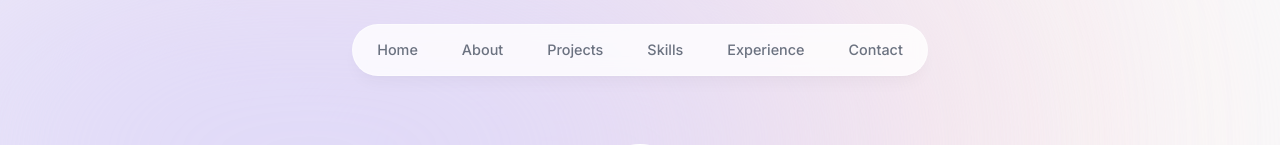
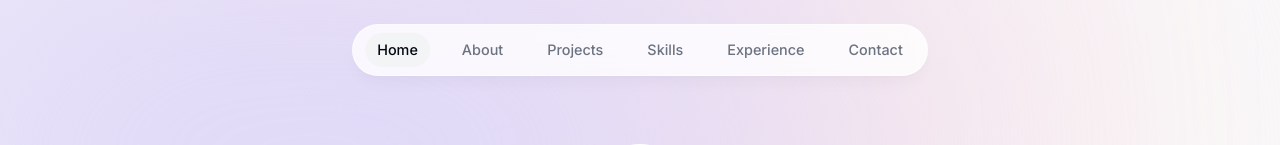
Before and after one commit to trile-it/tri-le-portfolio, a Next.js app: page / in a window 1280 px wide. Shown: the top 145 px of the page. Built offline with nearby package versions, Linux system fonts and the light colour scheme; grey boxes are pictures that could not be loaded.

Commit message:
animate active header name

```diff
--- a/package.json
+++ b/package.json
@@ -9,6 +9,7 @@
     "lint": "next lint"
   },
   "dependencies": {
+    "clsx": "^2.1.1",
     "framer-motion": "^11.1.9",
     "next": "14.2.3",
     "react": "^18",
--- a/src/components/header.tsx
+++ b/src/components/header.tsx
@@ -1,11 +1,14 @@
 "use client"
 
 import { links } from "@/lib/data";
+import clsx from "clsx";
 import { motion } from "framer-motion";
 import Link from "next/link";
-import React from 'react';
+import React, { useState } from 'react';
 
 function Header() {
+  const [activeSection, setActiveSection] = useState("Home");
+
   return (
     <header className="z-[999] relative">
       <motion.div
@@ -42,6 +45,7 @@ function Header() {
           {links.map(link => (
             <motion.li
               className="
+                relative
                 h-3/4
                 flex justify-center items-center
               "
@@ -50,15 +54,29 @@ function Header() {
               animate={{ y: 0, opacity: 1 }}
             >
               <Link
-                className="
-                  w-full
-                  flex justify-center items-center
-                  px-3 py-3
-                  hover:text-gray-950 transition
-                "
+                className={clsx(
+                  "flex justify-center items-center",
+                  "w-full px-3 py-3",
+                  "hover:text-gray-950 transition",
+                  {
+                    "text-gray-950": activeSection === link.name
+                  })}
                 href={link.hash}
+                onClick={() => setActiveSection(link.name)}
               >
                 {link.name}
+
+                {link.name === activeSection && (
+                  <motion.span
+                    className="bg-gray-100 rounded-full absolute inset-0 -z-10"
+                    layoutId="activeSection"
+                    transition={{
+                      type: "spring",
+                      stiffness: 380,
+                      damping: 30,
+                    }}
+                  ></motion.span>
+                )}
               </Link>
             </motion.li>
           ))}
```
Also changed, not shown: 1 other file (tests, documents, lock files or other folders).
